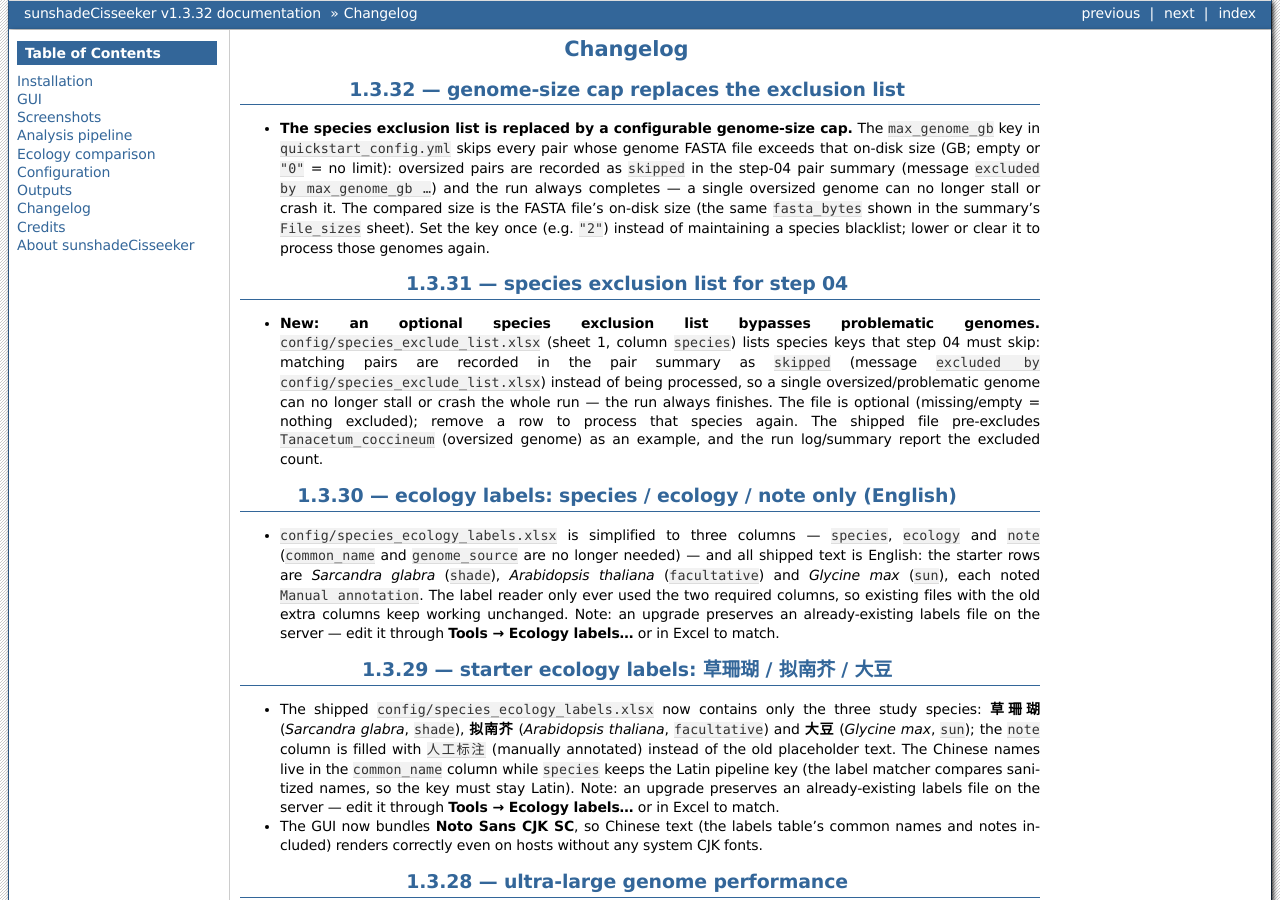
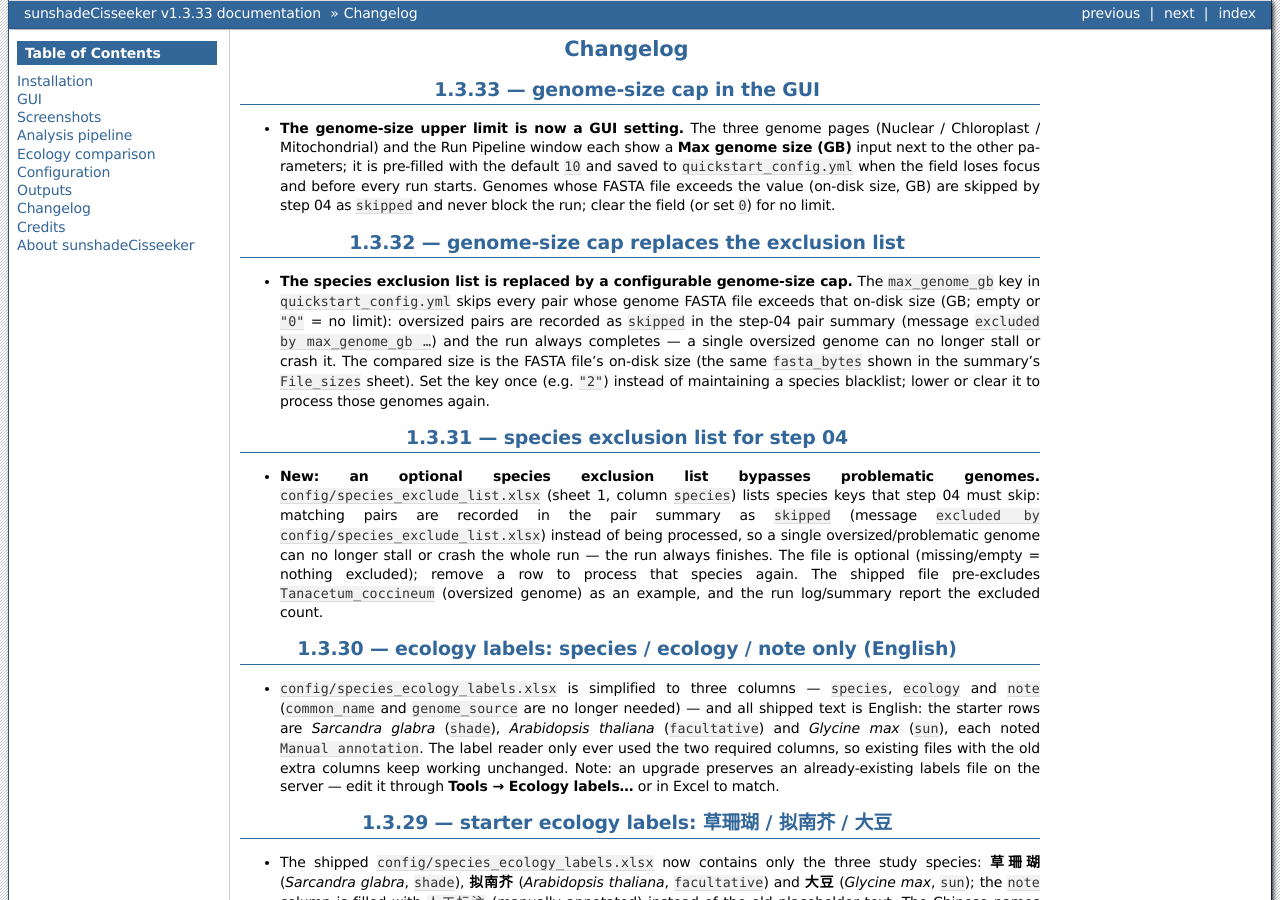
Before and after one commit to chenzhr23/sunshadeCisseeker-docs, a Sphinx documentation site: the page built from docs/content/Changelog.rst, in a window 1280 px wide and 900 px high. Built offline with Sphinx 7.4.7, drawn with Linux system fonts in a browser that asks for light colours; some of the changed text lies outside the part shown.

Commit message:
docs: v1.3.33 max genome size setting in the GUI

```diff
--- a/docs/conf.py
+++ b/docs/conf.py
@@ -9,8 +9,8 @@
 copyright = "2026, sunshadeCisseeker developers"
 
 # The short X.Y version and the full release version.
-version = "v1.3.32"
-release = "v1.3.32"
+version = "v1.3.33"
+release = "v1.3.33"
 
 extensions = [
     "sphinx.ext.autosectionlabel",
--- a/docs/content/About sunshadeCisseeker.rst
+++ b/docs/content/About sunshadeCisseeker.rst
@@ -4,7 +4,7 @@
 sunshadeCisseeker identifies, annotates and compares promoter
 cis-regulatory elements across sun / facultative / shade plants.
 
-The current release is **1.3.32**; see :doc:`Changelog` for what changed in
+The current release is **1.3.33**; see :doc:`Changelog` for what changed in
 each version.
 
 Highlights
--- a/docs/content/Changelog.rst
+++ b/docs/content/Changelog.rst
@@ -1,5 +1,17 @@
 Changelog
 =========
+
+1.3.33 — genome-size cap in the GUI
+-----------------------------------
+
+* **The genome-size upper limit is now a GUI setting.** The three genome pages
+  (Nuclear / Chloroplast / Mitochondrial) and the Run Pipeline window each
+  show a **Max genome size (GB)** input next to the other parameters; it is
+  pre-filled with the default ``10`` and saved to ``quickstart_config.yml``
+  when the field loses focus and before every run starts. Genomes whose FASTA
+  file exceeds the value (on-disk size, GB) are skipped by step 04 as
+  ``skipped`` and never block the run; clear the field (or set ``0``) for no
+  limit.
 
 1.3.32 — genome-size cap replaces the exclusion list
 ----------------------------------------------------
--- a/docs/content/Configuration.rst
+++ b/docs/content/Configuration.rst
@@ -25,8 +25,8 @@
      - ``"3"``
      - minimum species per ecology group for a statistical test
    * - ``max_genome_gb``
-     - ``""``
-     - skip genomes whose FASTA file exceeds this on-disk size (GB); empty or ``"0"`` = no limit. An oversized genome is recorded as ``skipped`` in the step-04 pair summary and never blocks the run (e.g. ``"2"`` skips a 2.7 GB archive)
+     - ``"10"``
+     - skip genomes whose FASTA file exceeds this on-disk size (GB); empty or ``"0"`` = no limit. An oversized genome is recorded as ``skipped`` in the step-04 pair summary and never blocks the run. Editable in the GUI on the three genome pages and the Run Pipeline page (pre-filled with the default)
    * - ``ncbi_api_key``
      - ``""``
      - optional NCBI API key (10 req/s instead of 3; far fewer throttling failures)
```
Also changed, not shown: docs/content/GUI.rst (+6 -4 lines), docs/_static/screenshots/02-nuclear-genome.png, docs/_static/screenshots/03-chloroplast-genome.png, docs/_static/screenshots/04-mitochondrial-genome.png, docs/_static/screenshots/07-run-pipeline.png.
